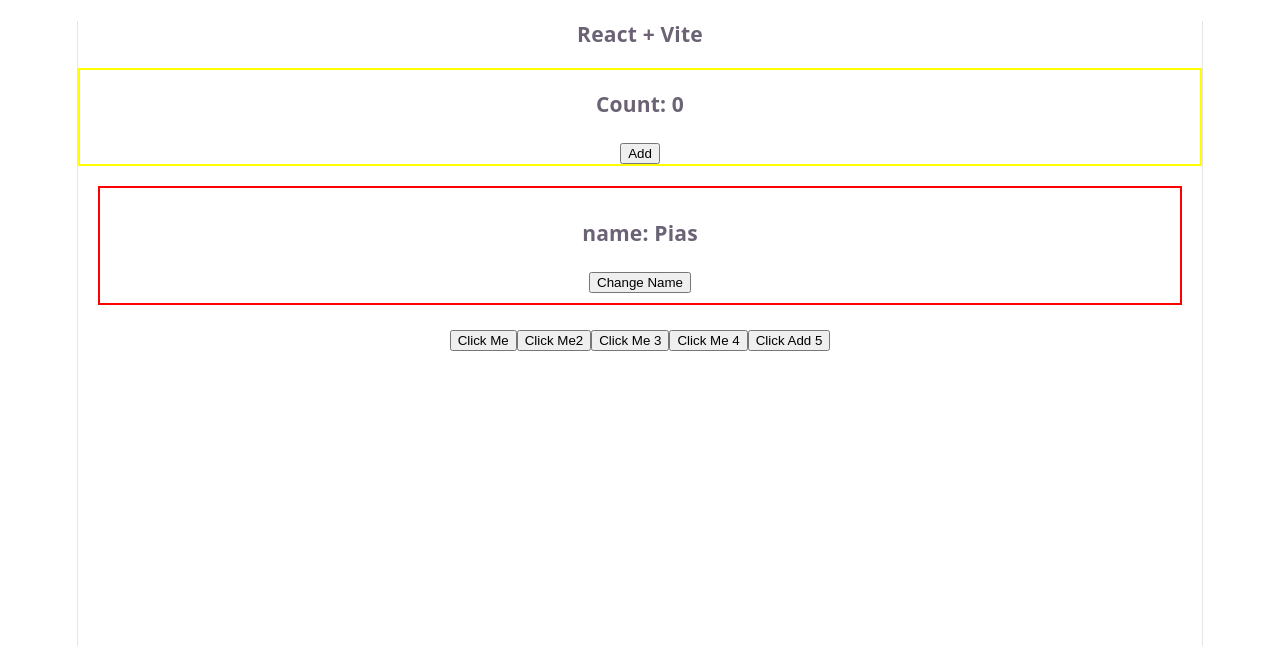
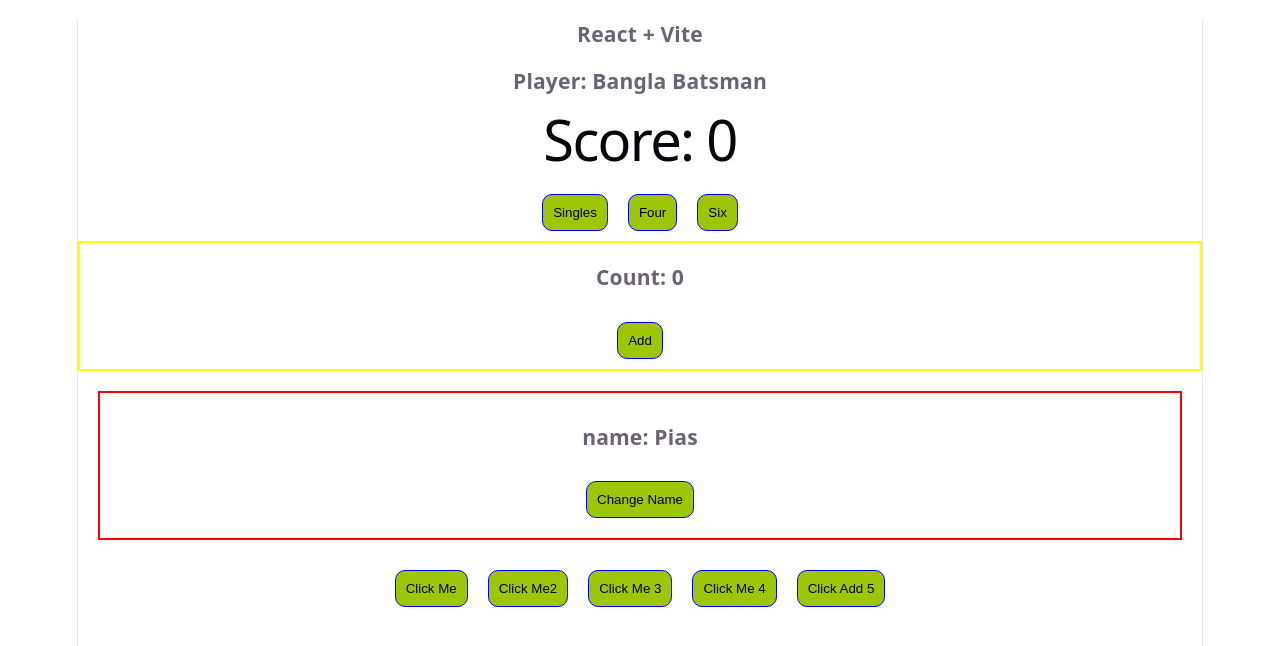
Before and after one commit to piasmajumdar/react-core-concept-part2, a React (Vite) app: page / in a window 1280 px wide. Shown: the top 646 px of the page. Built offline with nearby package versions, Linux system fonts and the light colour scheme.

Commit message:
style added for buttons

```diff
--- a/src/App.css
+++ b/src/App.css
@@ -182,3 +182,17 @@
     border-right-color: var(--border);
   }
 }
+
+button {
+  border: 1px solid blue;
+  background-color: transparent;
+  border-radius: 10px;
+  padding: 10px;
+  margin: 10px;
+  background-color: #9dc609;
+  cursor: pointer;
+}
+
+button:hover {
+  transform: scale(1.1);
+}
--- a/src/App.jsx
+++ b/src/App.jsx
@@ -1,6 +1,7 @@
 import Name from "./Name";
 import Counter from "./Counter"
 import './App.css'
+import Batsman from "./Batsman";
 
 function App() {
 
@@ -21,6 +22,7 @@ function App() {
     <>
       <h3>React + Vite</h3>
 
+      <Batsman></Batsman>
       <Counter></Counter>
       <Name></Name>
 
--- /dev/null
+++ b/src/Batsman.jsx
@@ -0,0 +1,16 @@
+import { useState } from "react"
+
+export default function Batsman(){
+
+    const [runs, setRuns] = useState(0);
+
+    return (
+        <div>
+            <h3>Player: Bangla Batsman</h3>
+            <h1>Score: {runs}</h1>
+            <button>Singles</button>
+            <button>Four</button>
+            <button>Six</button>
+        </div>
+    )
+}
```
